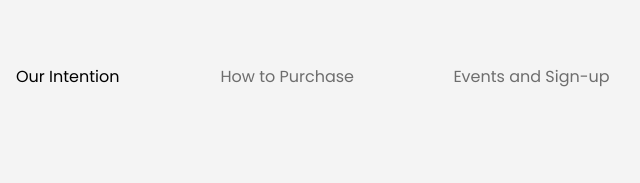
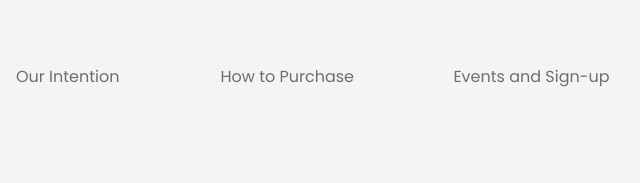
Before and after one commit to bryanz35/PaperReimagined, a plain HTML site: page index.html in a window 1280 px wide. Shown: the top 183 px of the page, 0-640 px from the left. Drawn offline with Linux system fonts and the light colour scheme.

Commit message:
Update Main.css

```diff
--- a/Main.css
+++ b/Main.css
@@ -135,11 +135,11 @@ nav .nav-section {
 
 
 /* find a way to show user what panel they are in*/
-.underline-link{
+/* .underline-link{
     font-weight: 500;
     color:#000000;
     transition: all .5s;
-}
+} */
 
 a {
     color: rgba(0, 0, 0, 0.553);
```
